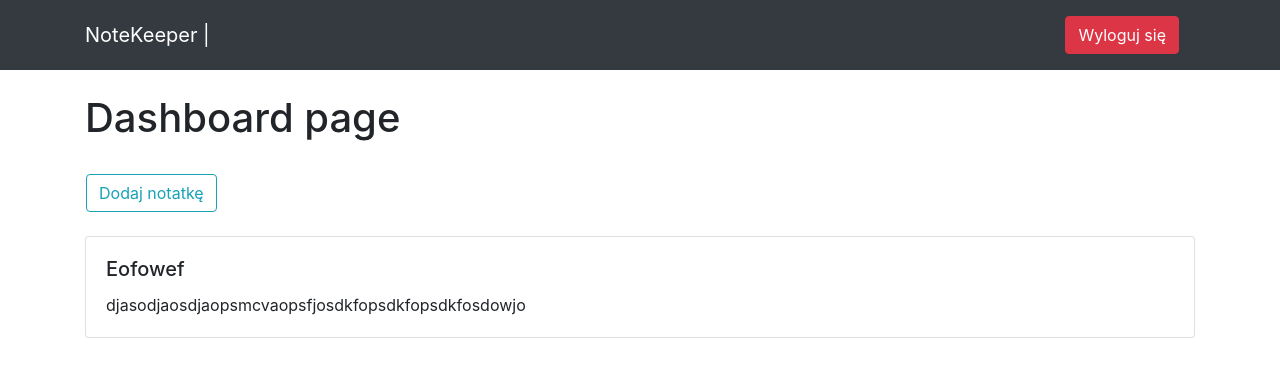
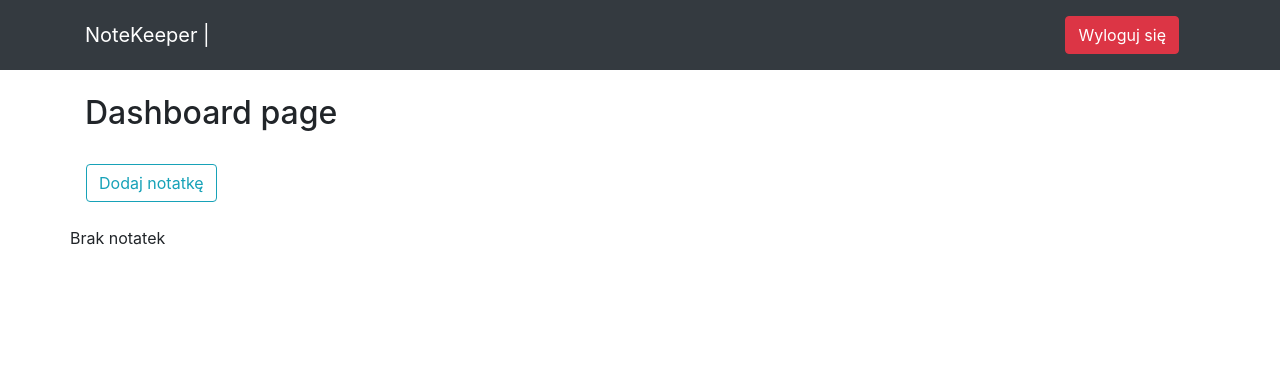
Before and after one commit to Krysik/notes-django, a Django app: page /notekeeper/dashboard/1 in a window 1280 px wide. Shown: the top 377 px of the page. Run offline with Django 3.2, Linux system fonts and the light colour scheme; the visitor is signed in with stand-in values (Sample User, id 1); data comes from the database, SQL or seed files in the repository; data that the repository does not hold is empty; some libraries are stand-ins or nearby versions.

Commit message:
render notes from database into dashboard

```diff
--- a/notes/notekeeper/views.py
+++ b/notes/notekeeper/views.py
@@ -3,12 +3,18 @@ from django.urls import reverse
 from django.contrib.auth.decorators import login_required
 from django.contrib.auth.models import User
 from .forms import AddNoteForm
+from .models import Note
 
 
 @login_required
 def dashboard(request, user_id):
     user = User.objects.get(pk=user_id)
-    return render(request, 'notekeeper/dashboard.html', {'user': user})
+    notes = Note.objects.filter(user=user_id)
+    context = {
+        'user': user,
+        'notes': notes
+    }
+    return render(request, 'notekeeper/dashboard.html', context)
 
 @login_required
 def create_note(request, user_id):
--- a/notes/templates/notekeeper/dashboard.html
+++ b/notes/templates/notekeeper/dashboard.html
@@ -2,16 +2,15 @@
 {% block content %}
   {% include 'includes/_navbar.html' %}
   <div class="container pt-4">
-    <h1>Dashboard page</h1>
+    <h2>Dashboard page</h2>
     <div class="row px-3 py-4">
       <a href="{% url 'create_note' user.id %}" class="btn btn-outline-info">Dodaj notatkę</a>
     </div>
     <div class="notes">
       <div class="row">
-        {% comment %}
         {% if notes %}
           {% for note in notes %}
-            <a href="#" class="text-dark note">
+            <a href="#">
               <div class="col">
                 <div class="card">
                   <div class="card-body">
@@ -25,15 +24,6 @@
         {% else %}
           <p>Brak notatek</p>
         {% endif %}
-        {% endcomment %}
-        <div class="col">
-          <div class="card">
-            <div class="card-body">
-              <h5 class="card-title">Eofowef</h5>
-              <p class="card-text">djasodjaosdjaopsmcvaopsfjosdkfopsdkfopsdkfosdowjo</p>
-            </div>
-          </div>
-        </div>
       </div> {% comment %} row {% endcomment %}
     </div>
   </div>
```
